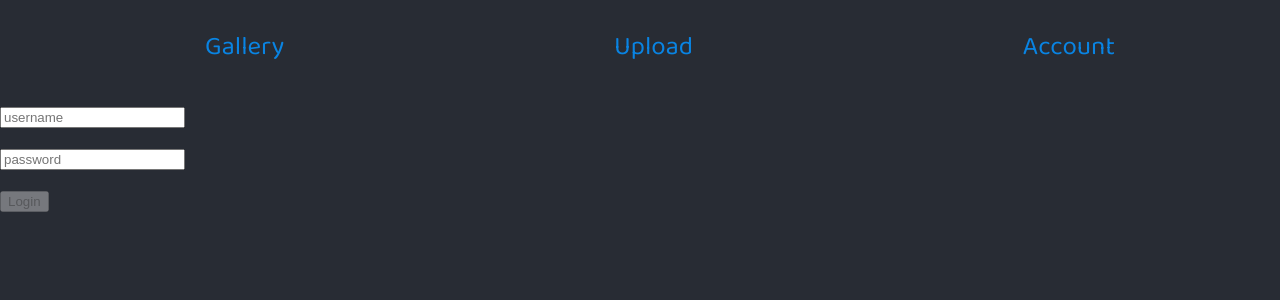
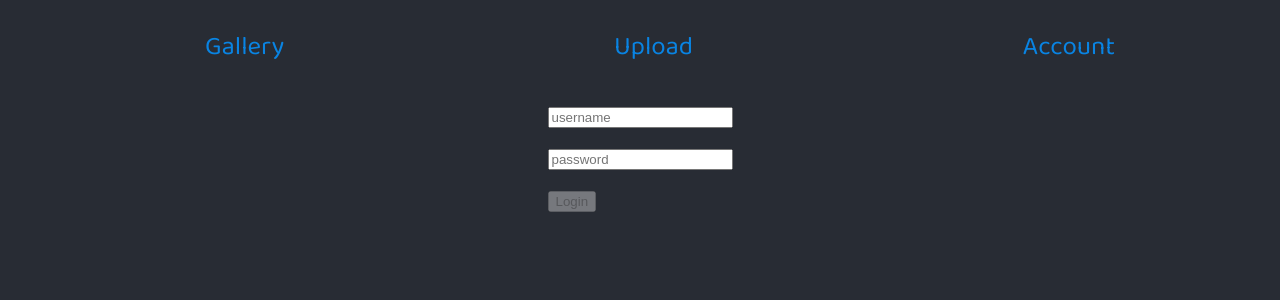
Before and after one commit to hoangph271/yinyang, a React (Create React App) app: page /auth in a window 1280 px wide. Shown: the top 300 px of the page. Built offline with nearby package versions, Linux system fonts and the light colour scheme.

Commit message:
Center login form

```diff
--- a/src/views/login-screen.js
+++ b/src/views/login-screen.js
@@ -25,7 +25,7 @@ const LoginScreen = styled(({ className }) => {
   }
 
   return (
-    <StandardLayout className={className}>
+    <StandardLayout className={['main', className].join(' ')}>
       <form onSubmit={handleSubmit}>
         <div>
           <input
@@ -53,6 +53,10 @@ const LoginScreen = styled(({ className }) => {
       </form>
     </StandardLayout>
   )
-})``
+})`
+  .main {
+    justify-content: center;
+  }
+`
 
 export { LoginScreen }
```
